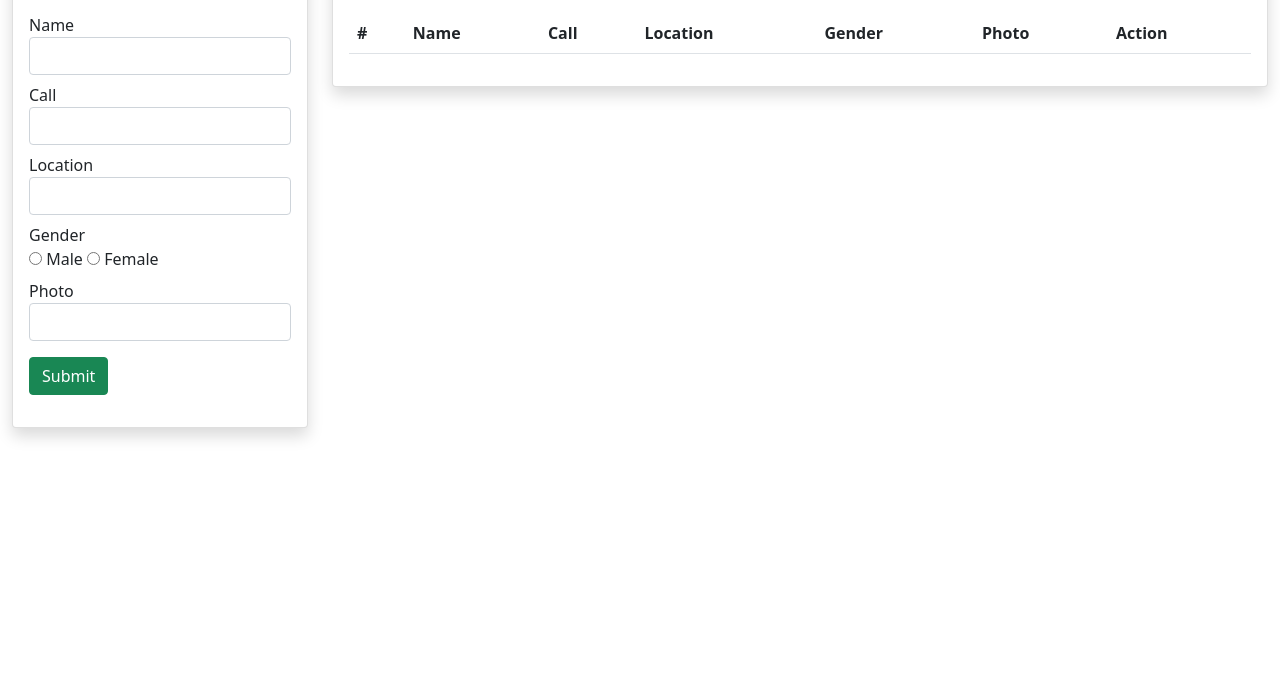
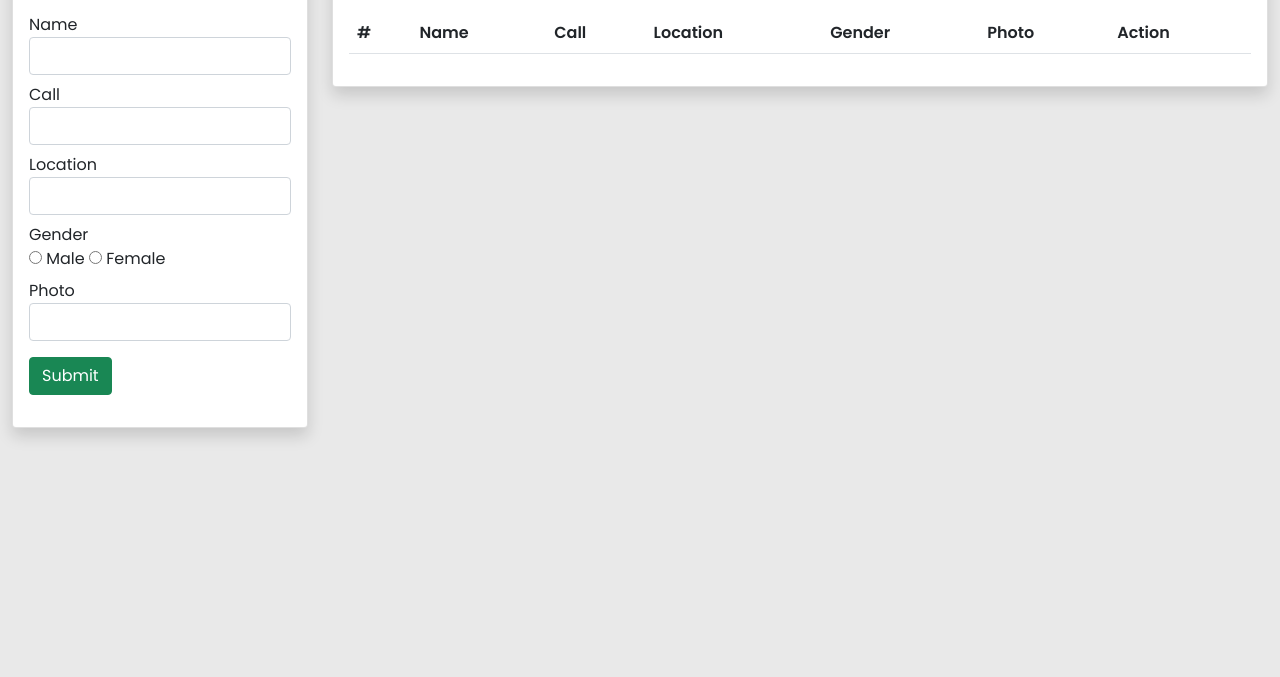
Before and after one commit to kumarananda/Class-023-Topic-Class022-Assignment--Student-App-by-ES6, a plain HTML site: page index.html in a window 1280 px wide. Shown: the part 123-800 px from the top of the page. Drawn offline with nearby package versions, Linux system fonts and the light colour scheme; files that its build step writes are made by us from their sources.

Commit message:
font-awesome

```diff
--- a/index.html
+++ b/index.html
@@ -7,6 +7,10 @@
 
     <!-- Bootstrap CSS -->
     <link href="https://cdn.jsdelivr.net/npm/bootstrap@5.1.3/dist/css/bootstrap.min.css" rel="stylesheet" integrity="sha384-1BmE4kWBq78iYhFldvKuhfTAU6auU8tT94WrHftjDbrCEXSU1oBoqyl2QvZ6jIW3" crossorigin="anonymous">
+    <link rel='stylesheet' href='https://cdnjs.cloudflare.com/ajax/libs/font-awesome/5.15.4/css/all.min.css' integrity='sha512-1ycn6IcaQQ40/MKBW2W4Rhis/DbILU74C1vSrLJxCq57o941Ym01SwNsOMqvEBFlcgUa6xLiPY/NS5R+E6ztJQ==' crossorigin='anonymous' referrerpolicy='no-referrer' />
+
+    <link rel='stylesheet' href='style.css'>
+
 
     <title>Hello, world!</title>
   </head>
```
